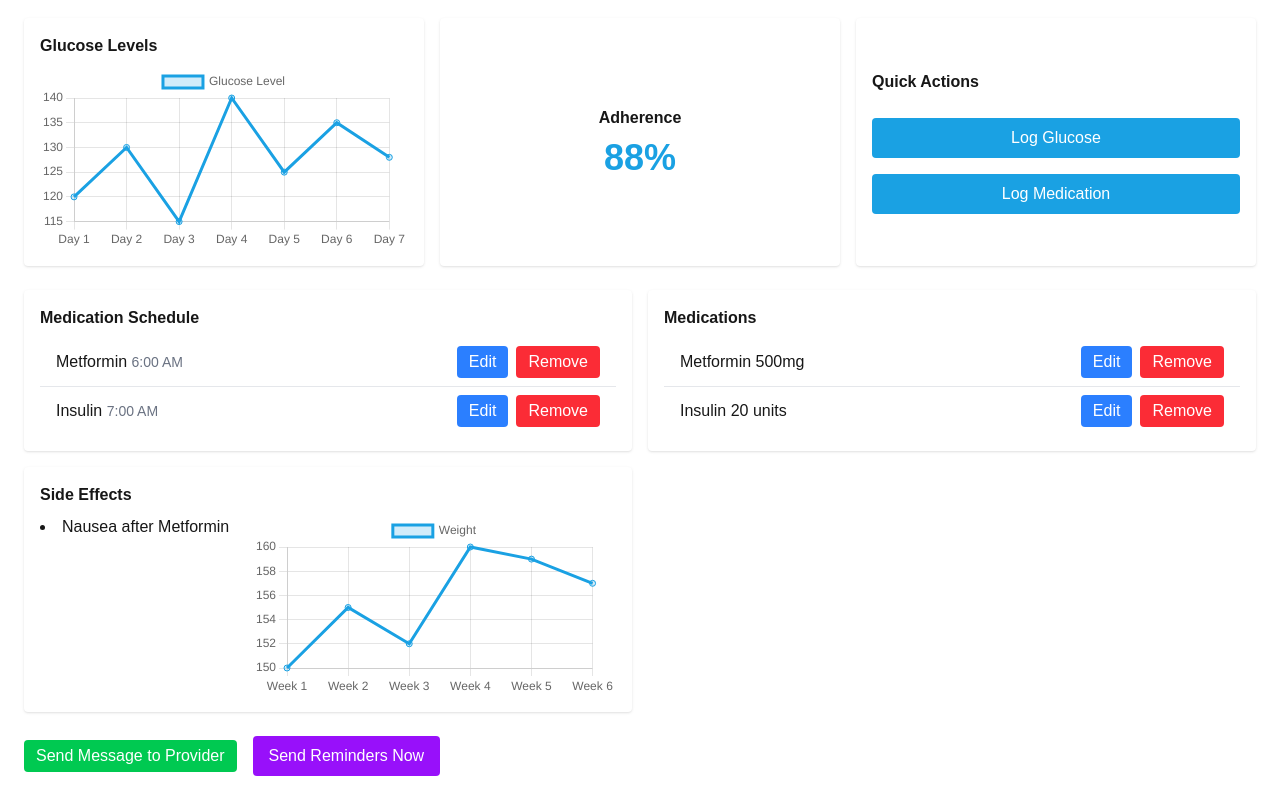
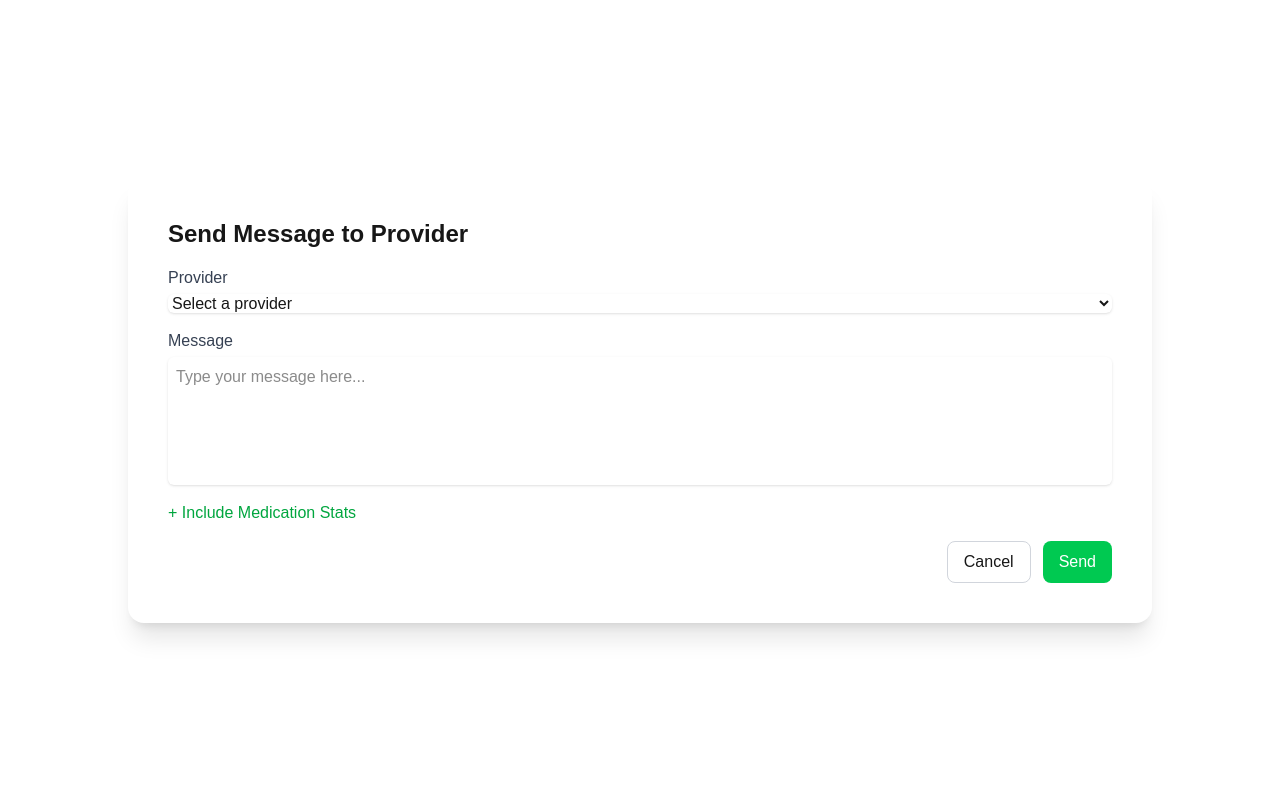
Before and after one commit to Mimran0715/smart-medication-tracker, a Next.js app: page /dashboard in a window 1280 px wide. Both pictures are taken after a click on the button "Send Message to Provider". Shown: the part 67-867 px from the top of the page. Built offline with nearby package versions, Linux system fonts and the light colour scheme.

Commit message:
added comm modal

```diff
--- a/app/dashboard/communicationModal.tsx
+++ b/app/dashboard/communicationModal.tsx
@@ -0,0 +1,90 @@
+"use client";
+
+import { useState } from "react";
+
+type CommunicationModalProps = {
+  onClose: () => void;
+};
+
+export default function CommunicationModal({ onClose }: CommunicationModalProps) {
+  const [selectedProvider, setSelectedProvider] = useState("");
+  const [message, setMessage] = useState("");
+
+  //sample data change later
+  const providers = [
+    { id: "1", name: "Dr. John Doe", email: "fake-doctor@example.com" },
+    { id: "2", name: "Dr. Jane Smith", email: "fake-doctor2@example.com" },
+  ];
+
+  const handleSend = () => {
+    if (!selectedProvider || !message) {
+      alert("Please select a provider and type a message.");
+      return;
+    }
+    //change later
+    console.log(`Sending message to ${selectedProvider}: ${message}`);
+    onClose();
+  };
+
+  return (
+    <div className="fixed inset-0 z-100 flex items-center justify-center bg-white bg-opacity-20">
+      {/* box */}
+      <div className="bg-white rounded-2xl shadow-xl w-full max-w-5xl p-10 mx-4">
+        <h2 className="text-2xl font-semibold mb-4">Send Message to Provider</h2>
+
+        {/* provider dropdown */}
+        <label className="block mb-4">
+          <span className="text-gray-700">Provider</span>
+          <select
+            value={selectedProvider}
+            onChange={(e) => setSelectedProvider(e.target.value)}
+            className="mt-1 block w-full rounded-md border-gray-300 shadow-sm focus:ring-green-500 focus:border-green-500"
+          >
+            <option value="">Select a provider</option>
+            {providers.map((p) => (
+              <option key={p.id} value={p.email}>
+                {p.name}
+              </option>
+            ))}
+          </select>
+        </label>
+
+        {/* text box */}
+        <label className="block mb-4">
+          <span className="text-gray-700">Message</span>
+          <textarea
+            value={message}
+            onChange={(e) => setMessage(e.target.value)}
+            placeholder="Type your message here..."
+            className="mt-1 block w-full h-32 rounded-md border-gray-300 shadow-sm focus:ring-green-500 focus:border-green-500 resize-none p-2"
+          />
+        </label>
+
+        {/* meds button */}
+        <button
+          type="button"
+          className="mb-4 text-green-600 hover:text-green-800 font-medium"
+          onClick={() => alert("Include Medication Stats (not implemented)")}
+        >
+          + Include Medication Stats
+        </button>
+
+        {/* action buttons */}
+        <div className="flex justify-end space-x-3">
+          <button
+            onClick={onClose}
+            className="px-4 py-2 rounded-lg border border-gray-300 hover:bg-gray-100"
+          >
+            Cancel
+          </button>
+          <button
+            onClick={handleSend}
+            className="px-4 py-2 rounded-lg bg-green-500 text-white hover:bg-green-600"
+          >
+            Send
+          </button>
+        </div>
+      </div>
+    </div>
+  );
+}
--- a/app/dashboard/page.tsx
+++ b/app/dashboard/page.tsx
@@ -12,6 +12,7 @@ import {
   Tooltip,
   Legend,
 } from "chart.js";
+import CommunicationModal from "./communicationModal";
 import MedicationModal from "./medicationModal";
 
 ChartJS.register(
@@ -68,6 +69,9 @@ export default function Dashboard() {
   const glucoseData = [120, 130, 115, 140, 125, 135, 128];
   const adherence = 88;
   const sideEffectData = [150, 155, 152, 160, 159, 157];
+
+  //comm request
+  const [isModalOpen, setIsModalOpen] = useState(false);
 
   useEffect(() => {
     setSchedules(loadSchedules());
@@ -262,13 +266,19 @@ export default function Dashboard() {
       </div>
 
       {/* Send Reminders + Communication */}
+
       <div className="flex gap-4 items-center">
         <button
           className="bg-green-500 text-white px-3 py-1 rounded hover:bg-green-600"
-          onClick={() => alert("Send CommunicationRequest")}
+          onClick={() => setIsModalOpen(true)}
         >
           Send Message to Provider
         </button>
+
+        {isModalOpen && <CommunicationModal
+          onClose={() => setIsModalOpen(false)}
+          />
+        }
 
         <button
           className="bg-purple-600 text-white px-4 py-2 rounded hover:bg-purple-700 disabled:opacity-50"
```
